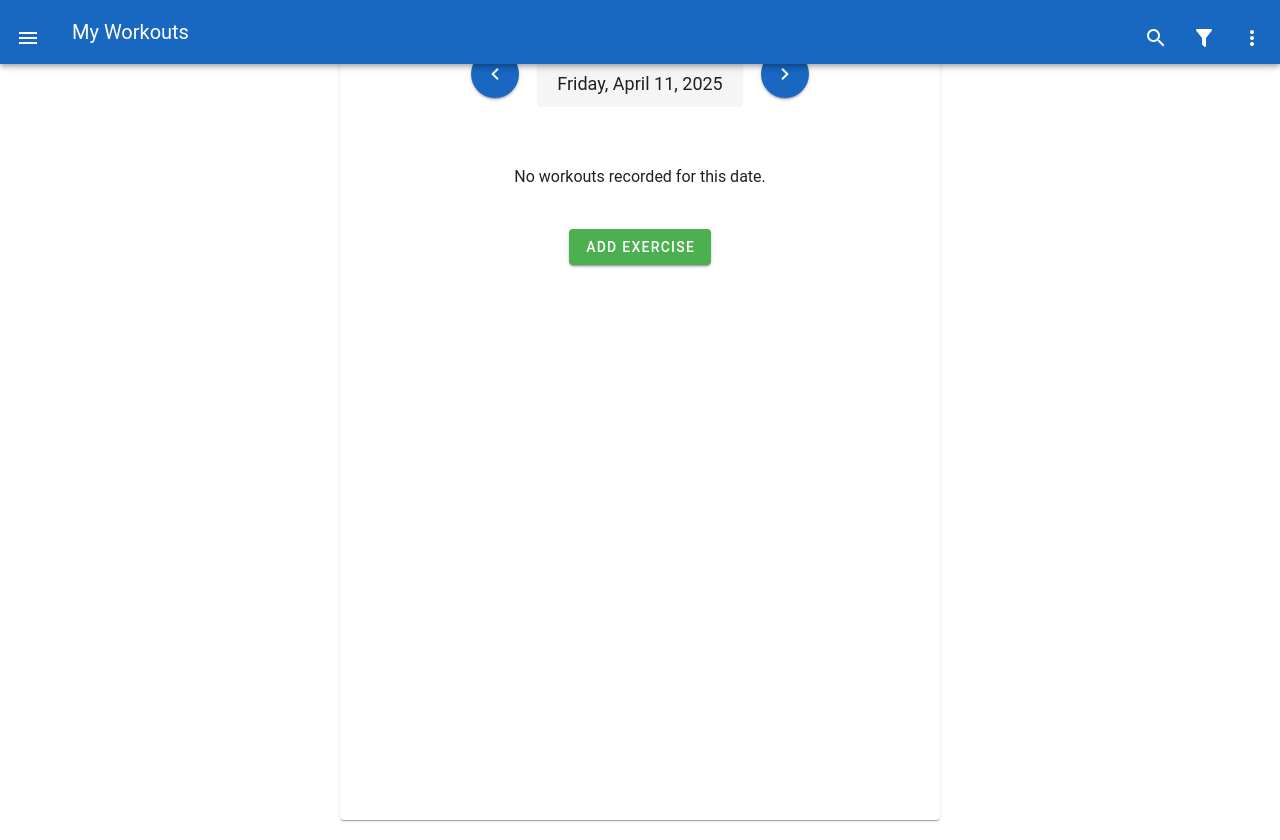
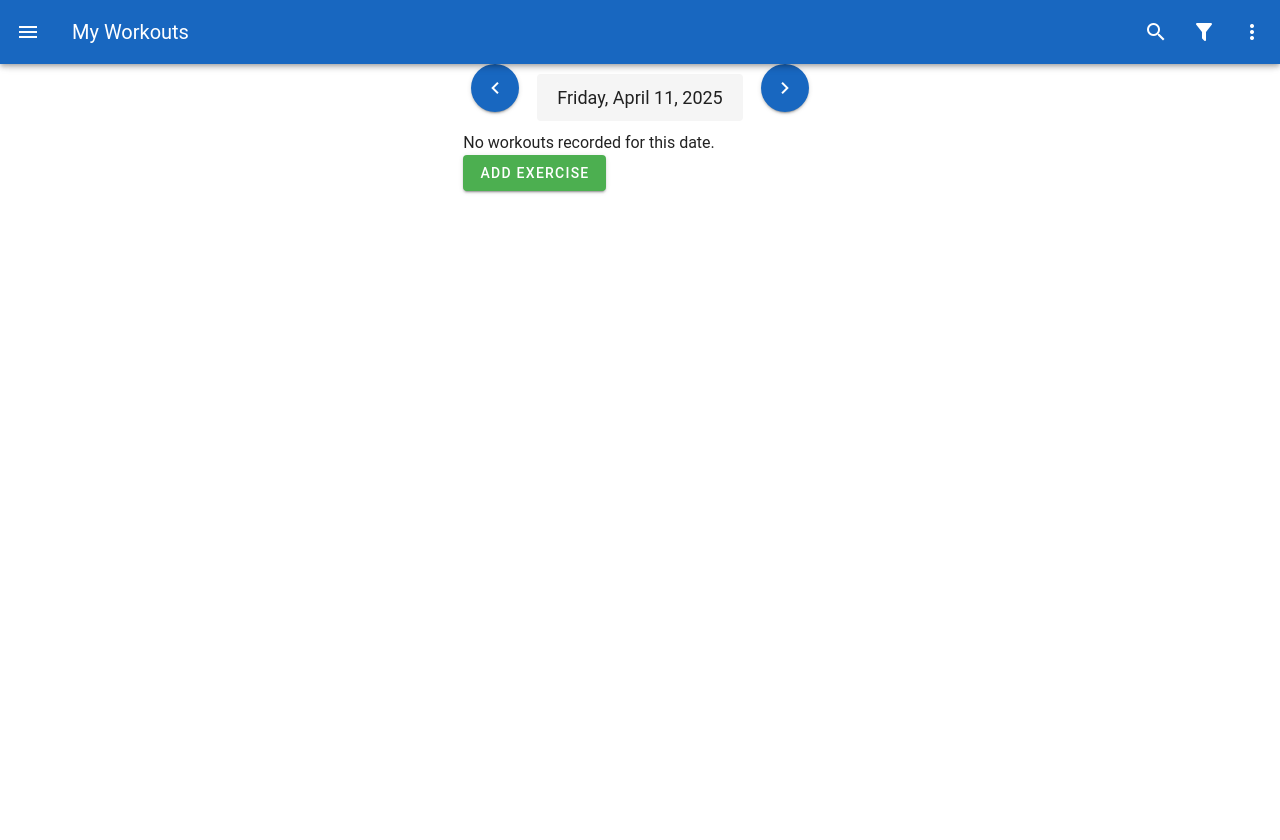
Before and after one commit to phenrichsbowe/fitnessApp, a Vue app: page / in a window 1280 px wide. After the commit the page ends 800 px from the top, so only its background shows below. Built offline with nearby package versions, Linux system fonts and the light colour scheme.

Commit message:
refactor(DefaultView): simplify app navigation

```diff
--- a/src/components/DefaultView.vue
+++ b/src/components/DefaultView.vue
@@ -1,49 +1,25 @@
 <template>
-  <v-card class="mx-auto my-5" max-width="600px">
-    <!-- App Bar Section -->
-    <v-layout>
-      <v-app-bar color="primary">
-        <v-app-bar-nav-icon variant="text" @click.stop="drawer = !drawer"></v-app-bar-nav-icon>
-        <v-toolbar-title>My Workouts</v-toolbar-title>
-        <template v-if="$vuetify.display.mdAndUp">
-          <v-btn icon="mdi-magnify" variant="text"></v-btn>
-          <v-btn icon="mdi-filter" variant="text"></v-btn>
-        </template>
-        <v-btn icon="mdi-dots-vertical" variant="text"></v-btn>
-      </v-app-bar>
+  <v-app>
+    <header>
+      <Navbar />
+    </header>
 
-      <!-- Side Navigation Drawer -->
-      <v-navigation-drawer v-model="drawer" :location="$vuetify.display.mobile ? 'bottom' : undefined" temporary>
-        <v-list :items="items"></v-list>
-      </v-navigation-drawer>
+    <!-- Main Content Area -->
+    <v-main class="ml-auto mr-auto">
+          <!-- Date Carousel -->
+          <DateCarousel class="" @dateChanged="updateDate" />
 
-      <!-- Main Content Section (Everything Below the App Bar) -->
-      <v-main class="d-flex flex-column align-center px-4 py-5" style="min-height: 100vh; max-width: 600px;">
-        <!-- Date Carousel Section -->
-        <DateCarousel
-          class="mb-6 mx-auto dateCarousel"
-          style="max-width: 500px;"
-          @dateChanged="updateDate"
+          <!-- Workout History -->
+            <p v-if="workouts.length === 0">No workouts recorded for this date.</p>
+            <ExerciseGroupList
+              v-else
+              :workouts="workouts"
+              @delete-exercise="handleDeleteExercise"
             />
 
-        <!-- Exercise Groups List Section -->
-        <div class="workout-history text-center w-100 mb-6">
-          <p v-if="workouts.length === 0">No workouts recorded for this date.</p>
-          <ExerciseGroupList
-            :workouts="workouts"
-            v-else
-            @delete-exercise="handleDeleteExercise"
-          />
-        </div>
 
           <!-- Add Exercise Button -->
-        <v-btn
-          class="mt-4 mb-6"
-          color="success"
-          @click="openModal"
-        >
-          Add Exercise
-        </v-btn>
+          <v-btn color="success" class="" @click="openModal">Add Exercise</v-btn>
 
           <!-- Add Exercise Modal -->
           <AddExerciseModal
@@ -54,8 +30,7 @@
             @update:exerciseReps="newExercise.reps = $event"
           />
     </v-main>
-    </v-layout>
-  </v-card>
+  </v-app>
 </template>
 
 <script>
@@ -63,18 +38,20 @@ import { ref } from "vue";
 import DateCarousel from "../components/DateCarousel.vue";
 import ExerciseGroupList from "../components/ExerciseGroupList.vue";
 import AddExerciseModal from "../components/AddExerciseModal.vue";
+import Navbar from "./Navbar.vue";
 
 export default {
   components: {
     DateCarousel,
     ExerciseGroupList,
     AddExerciseModal,
+    Navbar
   },
   data() {
     return {
-      showModal: false, // Controls the visibility of the modal
-      workouts: [], // Store the workout data
-      newExercise: {  // Store the new exercise data
+      showModal: false,
+      workouts: [],
+      newExercise: {
         name: "",
         sets: 3,
         reps: 10,
@@ -110,7 +87,7 @@ export default {
 
     const fetchWorkouts = (date) => {
       const data = {
-        "2025-04-02": [
+        "2025-04-09": [
           {
             group: "Chest",
             exercises: [
@@ -149,18 +126,13 @@ export default {
     };
 
     const saveExercise = () => {
-      if (!newExercise.value.name) {
-        return;
-      }
-
+      if (!newExercise.value.name) return;
       const exerciseData = { ...newExercise.value };
-
       if (workouts.value.length > 0) {
         workouts.value[0].exercises.push(exerciseData);
       } else {
         workouts.value.push({ group: "Custom", exercises: [exerciseData] });
       }
-
       newExercise.value = { name: "", sets: 3, reps: 10, weight: "", timePerSet: "" };
     };
 
@@ -180,43 +152,24 @@ export default {
   },
   methods: {
     openModal() {
-      this.showModal = true; // Show the modal
+      this.showModal = true;
     },
     handleDeleteExercise(exerciseToDelete) {
       this.workouts.forEach((group, groupIndex) => {
-        const exerciseIndex = group.exercises.findIndex(exercise => exercise.name === exerciseToDelete.name);
-
+        const exerciseIndex = group.exercises.findIndex(
+          (exercise) => exercise.name === exerciseToDelete.name
+        );
         if (exerciseIndex !== -1) {
           group.exercises.splice(exerciseIndex, 1);
-
           if (group.exercises.length === 0) {
             this.workouts.splice(groupIndex, 1);
           }
         }
       });
-    }
-  }
+    },
+  },
 };
 </script>
 
 <style scoped>
-/* Custom styles for spacing and alignment */
-.v-main {
-  display: flex;
-  flex-direction: column;
-  align-items: center;
-}
-
-.workout-history {
-  margin: 24px;
-  text-align: center;
-}
-
-.v-btn {
-  margin-top: 12px;
-}
-
-.dateCarousel {
-  margin: 10px;
-}
 </style>
--- /dev/null
+++ b/src/components/Navbar.vue
@@ -0,0 +1,47 @@
+<template>
+  <v-app-bar color="primary">
+    <v-app-bar-nav-icon variant="text" @click.stop="toggleDrawer" />
+    <v-toolbar-title>My Workouts</v-toolbar-title>
+
+    <template v-if="$vuetify.display.mdAndUp">
+      <v-btn icon="mdi-magnify" variant="text" />
+      <v-btn icon="mdi-filter" variant="text" />
+    </template>
+
+    <v-btn icon="mdi-dots-vertical" variant="text" />
+  </v-app-bar>
+
+  <!-- Navigation Drawer -->
+  <v-navigation-drawer
+    v-model="drawer"
+    :location="$vuetify.display.mobile ? 'bottom' : undefined"
+    temporary
+  >
+    <v-list :items="items" />
+  </v-navigation-drawer>
+</template>
+
+<script>
+export default {
+  data() {
+    return {
+      drawer: false,
+      items: [
+        // Add items for the navigation list
+        { title: 'Dashboard', icon: 'mdi-home' },
+        { title: 'Settings', icon: 'mdi-settings' },
+        { title: 'Profile', icon: 'mdi-account' },
+      ],
+    };
+  },
+  methods: {
+    toggleDrawer() {
+      this.drawer = !this.drawer;
+    },
+  },
+};
+</script>
+
+<style scoped>
+/* Add styles here if needed */
+</style>
```
Lines whose indentation alone changed are shown as unchanged.
